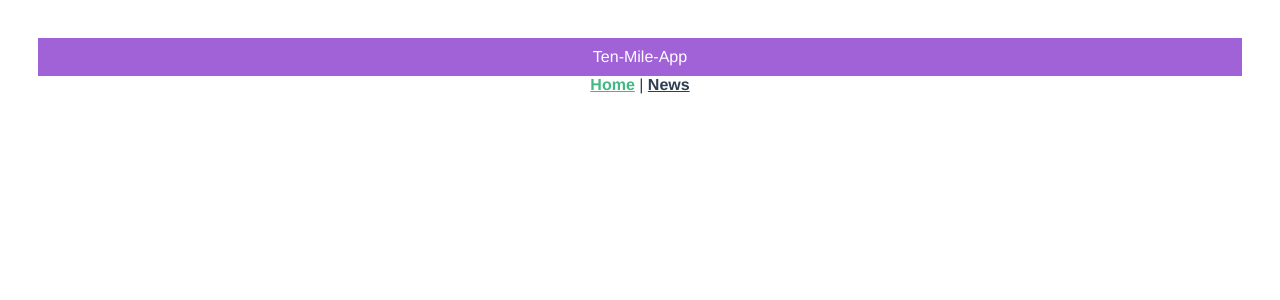
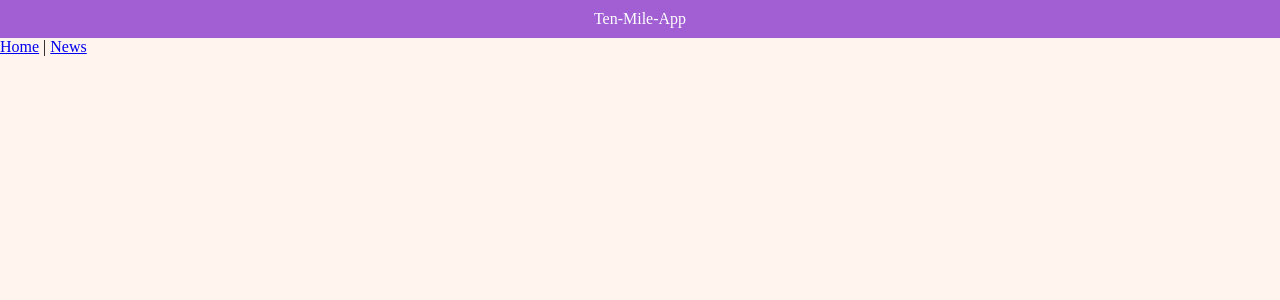
Before and after one commit to Benjamin-Ashamole/ten-mile-app, a Vue app: page / in a window 1280 px wide. Shown: the top 300 px of the page. Built offline with nearby package versions, Linux system fonts and the light colour scheme.

Commit message:
adding some css to the nav bar

```diff
--- a/src/App.vue
+++ b/src/App.vue
@@ -20,24 +20,20 @@
 </script>
 
 <style>
-#app {
-  font-family: Avenir, Helvetica, Arial, sans-serif;
-  -webkit-font-smoothing: antialiased;
-  -moz-osx-font-smoothing: grayscale;
-  text-align: center;
-  color: #2c3e50;
+
+* {
+  box-sizing: border-box;
+  margin:0;
+  padding:0;
 }
 
-#nav {
-  padding: 30px;
+html {
+  height: 100%;
 }
 
-#nav a {
-  font-weight: bold;
-  color: #2c3e50;
+body {
+  background-color: seashell;
+  height:100%
 }
 
-#nav a.router-link-exact-active {
-  color: #42b983;
-}
 </style>
```
